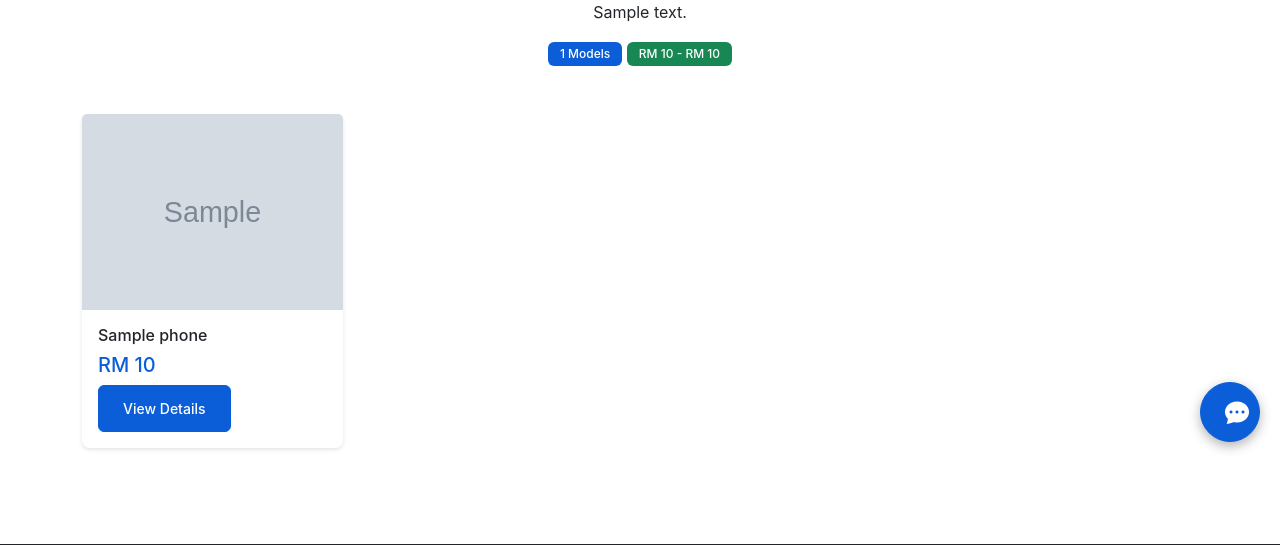
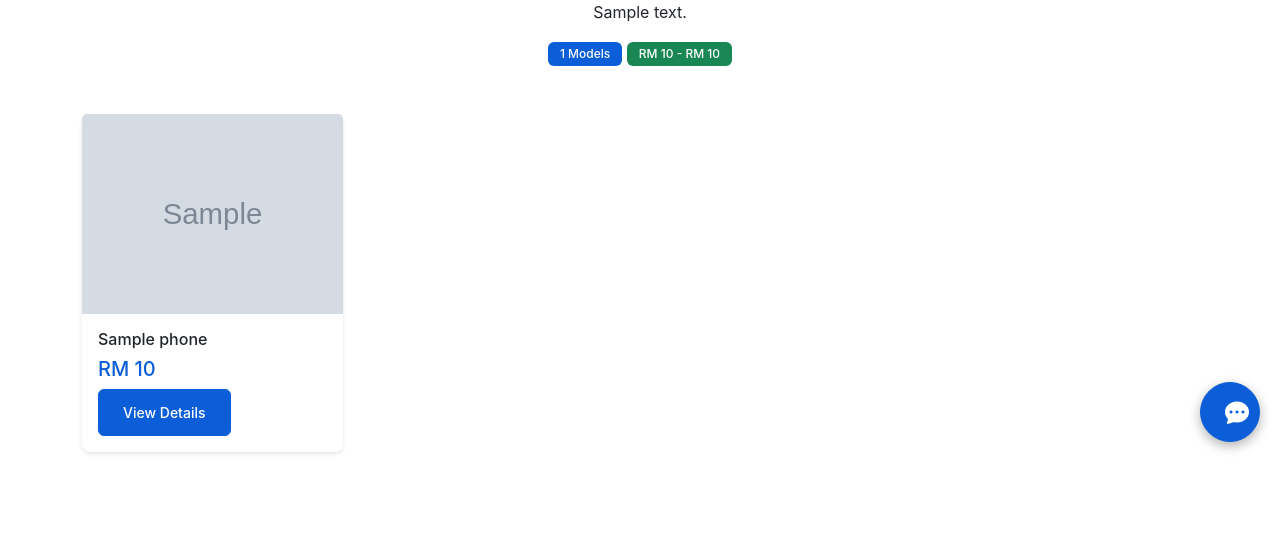
Before and after one commit to AlisonOoi123/DialSmart, a Flask app: page /phone/brand/1 in a window 1280 px wide. Shown: the part 338-883 px from the top of the page. Run offline with Flask 3, Linux system fonts and the light colour scheme; tables that the repository leaves empty hold one stand-in row (values such as "Sample post"); grey boxes marked "Sample" are stand-in pictures.

Commit message:
Add files via upload

```diff
--- a/app/templates/phone/brand.html
+++ b/app/templates/phone/brand.html
@@ -26,7 +26,11 @@
         {% for phone in phones.items %}
         <div class="col-md-3 mb-4">
             <div class="card h-100">
-                <img src="{{ phone.main_image|proxy_image }}" class="card-img-top" alt="{{ phone.model_name }}" onerror="this.src='https://via.placeholder.com/300x400?text=Phone'">
+                {% if phone.main_image and phone.main_image != 'None' and phone.main_image != '' %}
+                <img src="{{ phone.main_image }}" class="card-img-top" alt="{{ phone.model_name }}" style="height: 200px; object-fit: cover;" onerror="this.src='https://via.placeholder.com/300x200/e0e0e0/666666?text={{ phone.model_name | urlencode }}'">
+                {% else %}
+                <img src="https://via.placeholder.com/300x200/e0e0e0/666666?text={{ phone.model_name | urlencode }}" class="card-img-top" alt="{{ phone.model_name }}" style="height: 200px; object-fit: cover;">
+                {% endif %}
                 <div class="card-body">
                     <h6>{{ phone.model_name }}</h6>
                     <h5 class="text-primary">RM {{ "{:,.0f}".format(phone.price) }}</h5>
```
